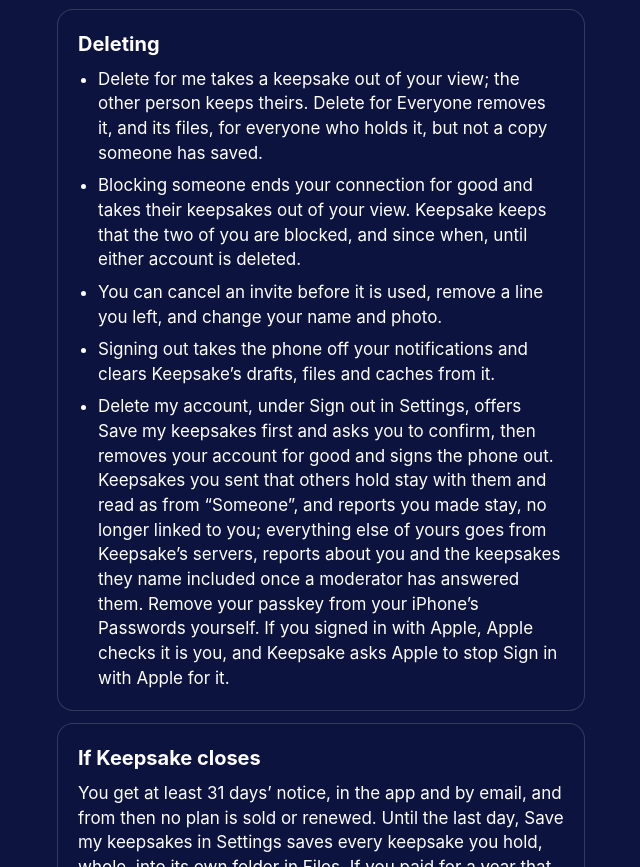
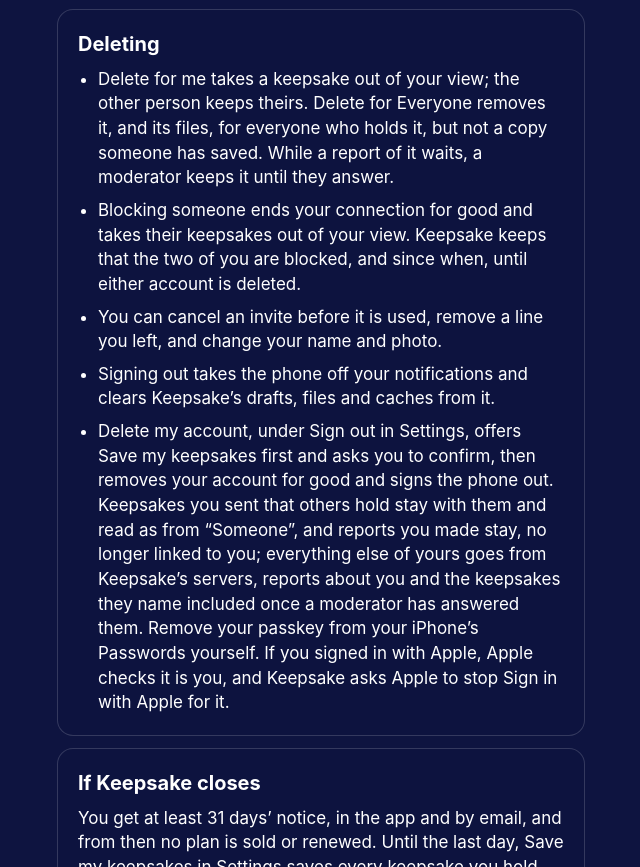
Before and after one commit to Compost-Ben/keepsake-web, a plain HTML site: page privacy.html in a window 1280 px wide. Shown: the part 2728-3595 px from the top of the page, without its empty margins (319-959 px from the left). Drawn offline with Linux system fonts and the light colour scheme.

Commit message:
Privacy: a moderator keeps a reported keepsake until they answer

```diff
--- a/privacy.html
+++ b/privacy.html
@@ -100,7 +100,7 @@
 <section>
   <h2>Deleting</h2>
   <ul>
-    <li>Delete for me takes a keepsake out of your view; the other person keeps theirs. Delete for Everyone removes it, and its files, for everyone who holds it, but not a copy someone has saved.</li>
+    <li>Delete for me takes a keepsake out of your view; the other person keeps theirs. Delete for Everyone removes it, and its files, for everyone who holds it, but not a copy someone has saved. While a report of it waits, a moderator keeps it until they answer.</li>
     <li>Blocking someone ends your connection for good and takes their keepsakes out of your view. Keepsake keeps that the two of you are blocked, and since when, until either account is deleted.</li>
     <li>You can cancel an invite before it is used, remove a line you left, and change your name and photo.</li>
     <li>Signing out takes the phone off your notifications and clears Keepsake’s drafts, files and caches from it.</li>
```
